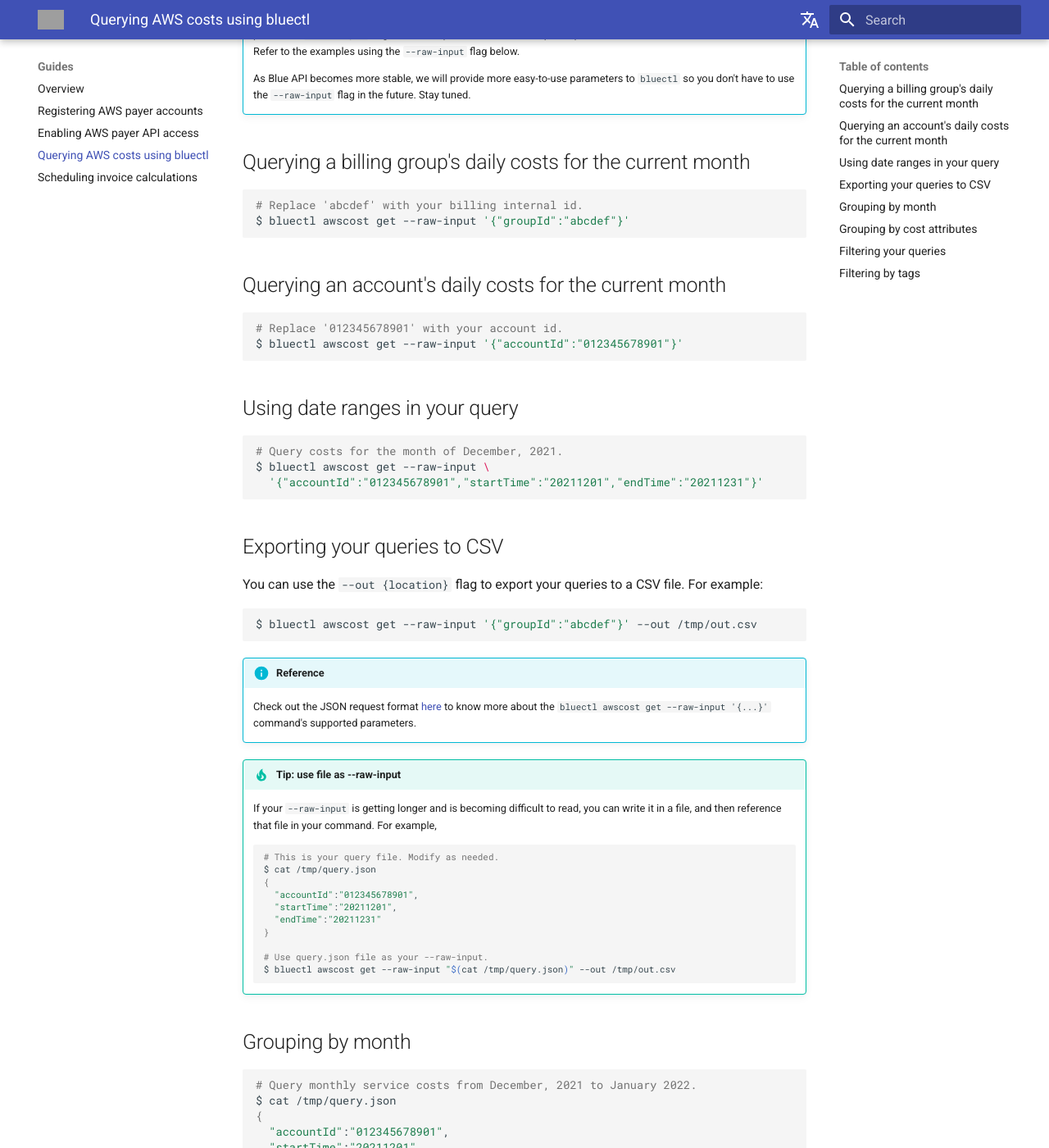
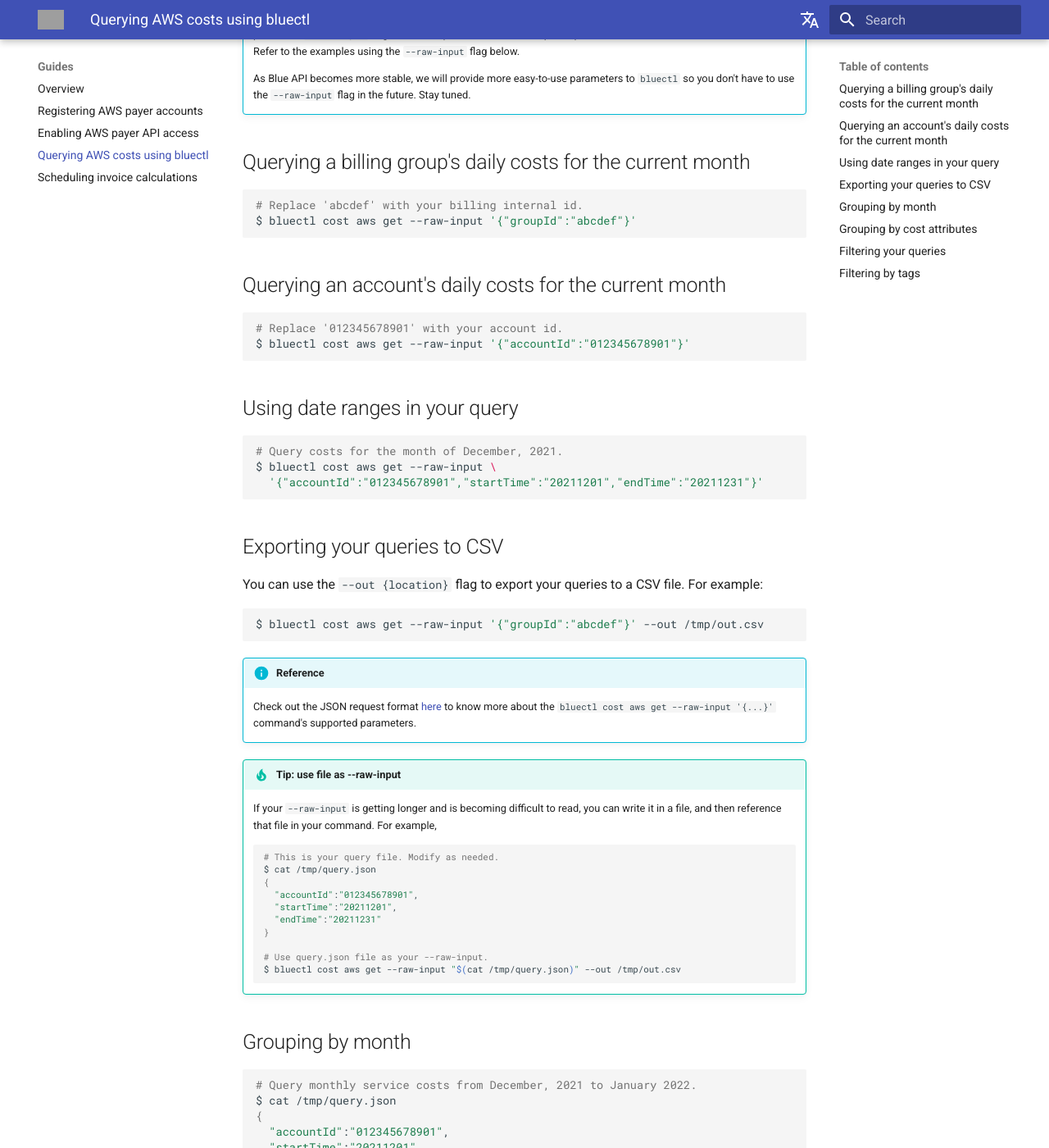
Before and after one commit to alphauslabs/tmpdocs, an MkDocs documentation site: the page built from docs/guides/aws-query-costs.md, in a window 1280 px wide and 1400 px high, scrolled down 363 px. Shown: the whole window at 82% size. Built offline with MkDocs 1.6.1 and Material for MkDocs 9.7.7, drawn with Linux system fonts in a browser that asks for light colours; comment, search, counter and statistics services are not loaded; some of the changed text lies outside the part shown; grey boxes are pictures that could not be loaded.

Commit message:
docs: update cost cmd

````diff
--- a/docs/guides/aws-query-costs.md
+++ b/docs/guides/aws-query-costs.md
@@ -10,30 +10,30 @@
 ## Querying a billing group's daily costs for the current month
 ``` sh
 # Replace 'abcdef' with your billing internal id.
-$ bluectl awscost get --raw-input '{"groupId":"abcdef"}'
+$ bluectl cost aws get --raw-input '{"groupId":"abcdef"}'
 ```
 
 ## Querying an account's daily costs for the current month
 ``` sh
 # Replace '012345678901' with your account id.
-$ bluectl awscost get --raw-input '{"accountId":"012345678901"}'
+$ bluectl cost aws get --raw-input '{"accountId":"012345678901"}'
 ```
 
 ## Using date ranges in your query
 ``` sh
 # Query costs for the month of December, 2021.
-$ bluectl awscost get --raw-input \
+$ bluectl cost aws get --raw-input \
   '{"accountId":"012345678901","startTime":"20211201","endTime":"20211231"}'
 ```
 
 ## Exporting your queries to CSV
 You can use the `--out {location}` flag to export your queries to a CSV file. For example:
 ``` sh
-$ bluectl awscost get --raw-input '{"groupId":"abcdef"}' --out /tmp/out.csv
+$ bluectl cost aws get --raw-input '{"groupId":"abcdef"}' --out /tmp/out.csv
 ```
 
 !!! info "Reference"
-    Check out the JSON request format [here](https://alphauslabs.github.io/blueapidocs/#/Cost/Cost_ReadCosts) to know more about the `bluectl awscost get --raw-input '{...}'` command's supported parameters.
+    Check out the JSON request format [here](https://alphauslabs.github.io/blueapidocs/#/Cost/Cost_ReadCosts) to know more about the `bluectl cost aws get --raw-input '{...}'` command's supported parameters.
 
 !!! tip "Tip: use file as --raw-input"
     If your `--raw-input` is getting longer and is becoming difficult to read, you can write it in a file, and then reference that file in your command. For example,
@@ -47,7 +47,7 @@
     }
 
     # Use query.json file as your --raw-input.
-    $ bluectl awscost get --raw-input "$(cat /tmp/query.json)" --out /tmp/out.csv
+    $ bluectl cost aws get --raw-input "$(cat /tmp/query.json)" --out /tmp/out.csv
     ```
 
 ## Grouping by month
@@ -63,7 +63,7 @@
   }
 }
 
-$ bluectl awscost get --raw-input "$(cat /tmp/query.json)" --out /tmp/out.csv
+$ bluectl cost aws get --raw-input "$(cat /tmp/query.json)" --out /tmp/out.csv
 ```
 
 ## Grouping by cost attributes
@@ -81,7 +81,7 @@
   }
 }
 
-$ bluectl awscost get --raw-input "$(cat /tmp/query.json)" --out /tmp/out.csv
+$ bluectl cost aws get --raw-input "$(cat /tmp/query.json)" --out /tmp/out.csv
 ```
 
 ``` sh
@@ -97,7 +97,7 @@
   }
 }
 
-$ bluectl awscost get --raw-input "$(cat /tmp/query.json)" --out /tmp/out.csv
+$ bluectl cost aws get --raw-input "$(cat /tmp/query.json)" --out /tmp/out.csv
 ```
 
 ## Filtering your queries
@@ -126,7 +126,7 @@
   }
 }
 
-$ bluectl awscost get --raw-input "$(cat /tmp/query.json)" --out /tmp/out.csv
+$ bluectl cost aws get --raw-input "$(cat /tmp/query.json)" --out /tmp/out.csv
 ```
 
 The example above can be interpreted as:
@@ -158,7 +158,7 @@
   }
 }
 
-$ bluectl awscost get --raw-input "$(cat /tmp/query.json)" --out /tmp/out.csv
+$ bluectl cost aws get --raw-input "$(cat /tmp/query.json)" --out /tmp/out.csv
 ```
 
 ## Filtering by tags
@@ -182,5 +182,5 @@
   }
 }
 
-$ bluectl awscost get --raw-input "$(cat /tmp/query.json)" --out /tmp/out.csv
+$ bluectl cost aws get --raw-input "$(cat /tmp/query.json)" --out /tmp/out.csv
 ```
````
